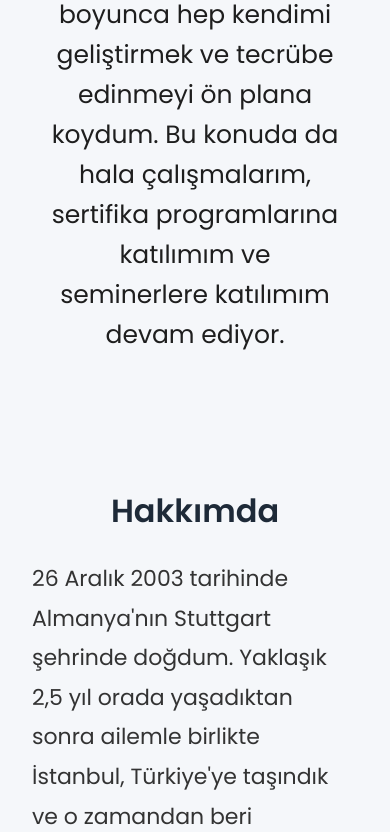
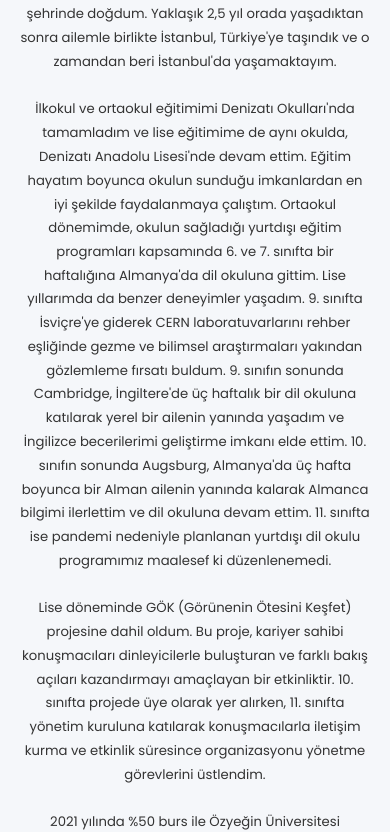
Before and after one commit to TolTen/kartvizit, a plain HTML site: page index.html in a window 390 px wide. Shown: the part 554-1386 px from the top of the page. Drawn offline with Linux system fonts and the light colour scheme.

Commit message:
Update style.css

```diff
--- a/style.css
+++ b/style.css
@@ -1,12 +1,12 @@
 @import url('https://fonts.googleapis.com/css2?family=Poppins:wght@400;600;700&display=swap');
 
 * {
-  transition: background-color 0.3s ease, color 0.3s ease;
+  transition: background-color 0.3s ease, color: 0.3s ease;
 }
 
 html {
   scroll-behavior: smooth;
-  overflow-x: hidden;
+  overflow-x: auto;
 }
 
 body {
@@ -16,7 +16,7 @@ body {
   color: #1e1e1e;
   font-size: 20px;
   padding-top: 80px;
-  overflow-x: hidden;
+  overflow-x: auto;
 }
 
 body.dark-mode {
@@ -75,6 +75,16 @@ body.dark-mode .theme-label {
 }
 
 @media (max-width: 768px) {
+  html {
+    zoom: unset;
+  }
+
+  body {
+    transform: scale(0.6);
+    transform-origin: top left;
+    width: 166.6667%;
+  }
+
   .navbar {
     flex-wrap: nowrap;
     overflow-x: auto;
@@ -101,44 +111,28 @@ body.dark-mode .theme-label {
     gap: 1rem;
   }
 
-  .content-section {
-    padding: 1rem;
-    text-align: center;
-    align-items: center;
-  }
-
-  .bio-text {
-    font-size: 1rem;
-    text-align: center;
+  .content-section,
+  .bio-text,
+  .about-text,
+  .project-desc,
+  .section-title {
+    text-align: center !important;
   }
 
   .projects-grid,
   .skills-grid {
-    grid-template-columns: 1fr;
+    grid-template-columns: repeat(auto-fit, minmax(280px, 1fr));
   }
 
-  .project-card {
+  .project-card,
+  .skill-box {
     width: 100%;
   }
 
   .profile-pic {
     max-width: 150px;
-    margin: 1rem;
-  }
-
-  .section-title {
-    font-size: 1.5rem;
-    text-align: center;
-  }
-
-  .about-text,
-  .project-desc {
-    font-size: 1rem;
-    text-align: left;
-  }
-
-  .theme-label {
-    font-size: 0.8rem;
+    margin: 1rem auto;
+    display: block;
   }
 
   .footer-links {
```
